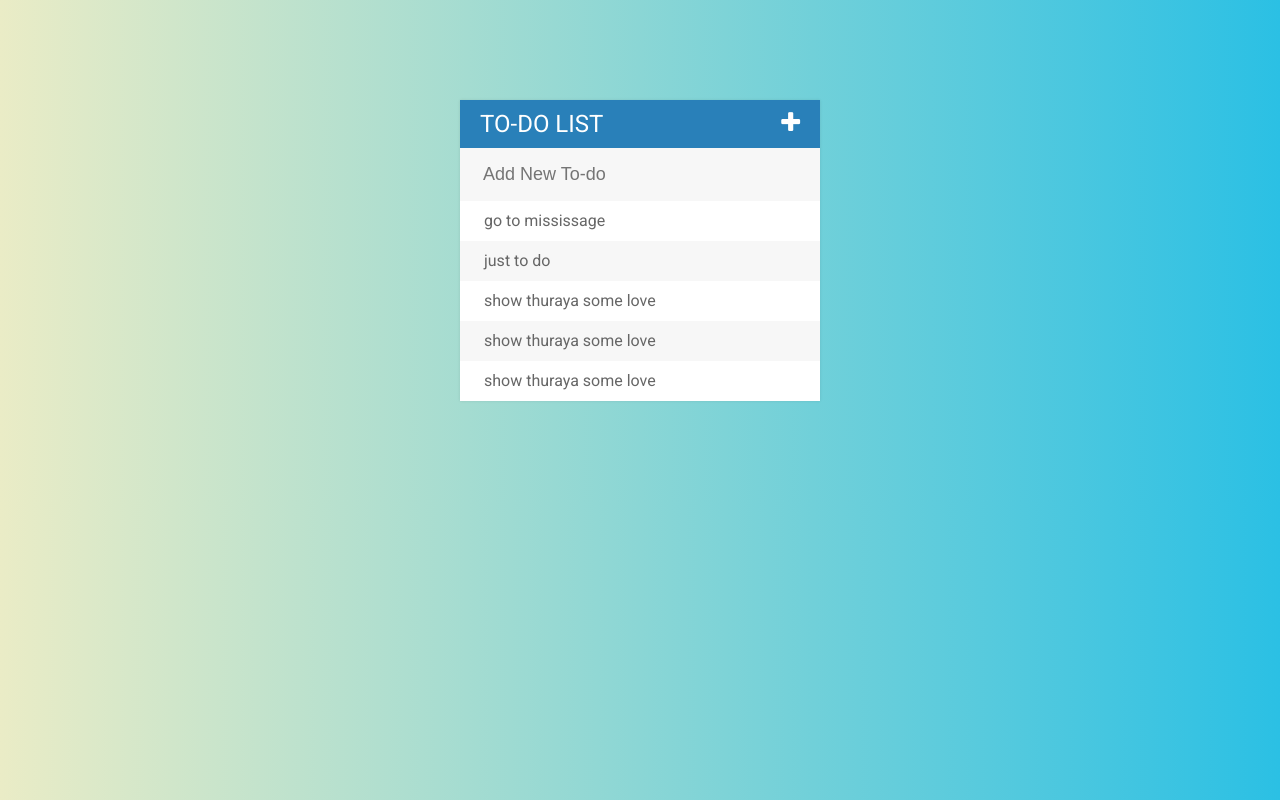
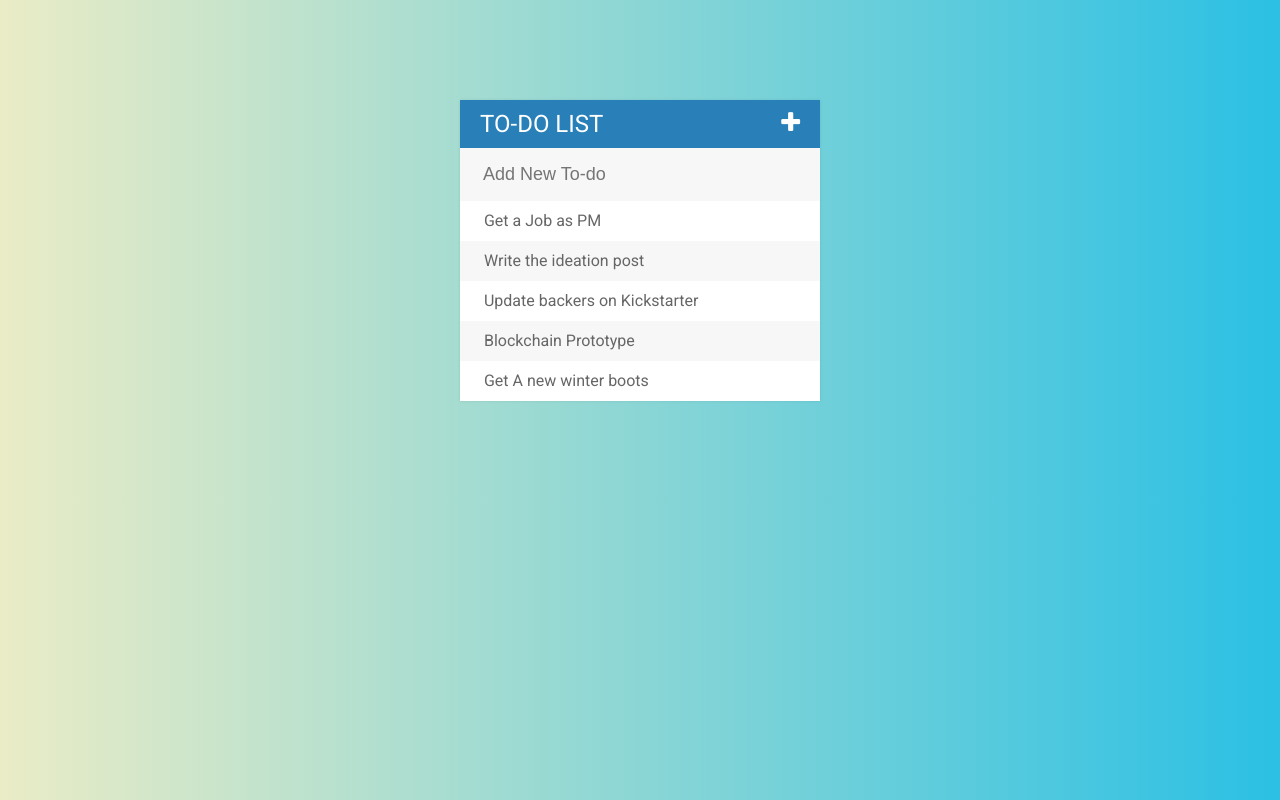
Before and after one commit to AhmedMugtaba/ToDo, a plain HTML site: page index.html in a window 1280 px wide. Drawn offline with Linux system fonts and the light colour scheme.

Commit message:
update ToDo list

```diff
--- a/index.html
+++ b/index.html
@@ -13,11 +13,11 @@
 	<h1>To-Do List <i class="fa fa-plus"></i></h1>
 	<input type="text" placeholder="Add New To-do">
 	<ul>
-		<li><span><i class="fa fa-trash"></i></span> go to mississage</li>
-		<li><span><i class="fa fa-trash"></i></span> just to do </li>
-		<li><span><i class="fa fa-trash"></i></span> show thuraya some love </li>
-		<li><span><i class="fa fa-trash"></i></span> show thuraya some love </li>
-		<li><span><i class="fa fa-trash"></i></span> show thuraya some love </li>
+		<li><span><i class="fa fa-trash"></i></span> Get a Job as PM</li>
+		<li><span><i class="fa fa-trash"></i></span> Write the ideation post </li>
+		<li><span><i class="fa fa-trash"></i></span> Update backers on Kickstarter </li>
+		<li><span><i class="fa fa-trash"></i></span> Blockchain Prototype </li>
+		<li><span><i class="fa fa-trash"></i></span> Get A new winter boots </li>
 	</ul>
 </div>
 <script type="text/javascript" src="assets/js/todos.js"></script>
```
